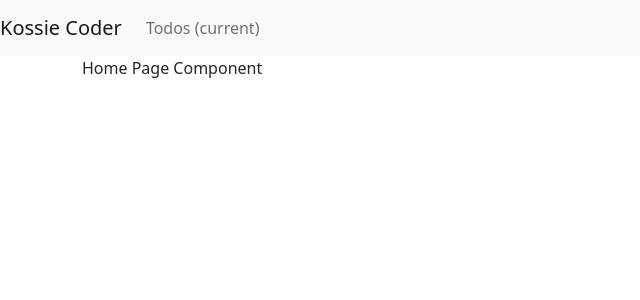
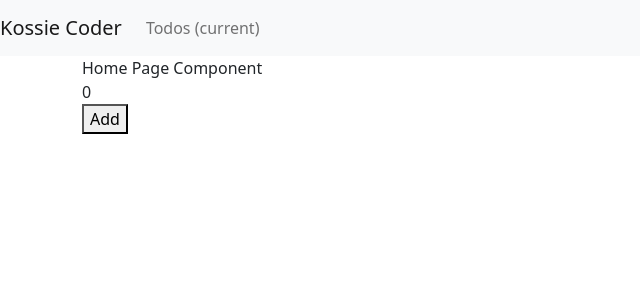
Before and after one commit to sannimdev/vue3-beginner-kossiecoder, a Vue app: page / in a window 1280 px wide. Shown: the top 300 px of the page, without its empty margins (0-640 px from the left). Built offline with nearby package versions, Linux system fonts and the light colour scheme.

Commit message:
72강: toRefs

```diff
--- /dev/null
+++ b/src/composables/count.js
@@ -0,0 +1,9 @@
+import { reactive, toRefs } from 'vue';
+// composables에서 함수명을 use로 시작하는 것이 일반적(리액트 같은 느낌)
+export const useCount = () => {
+    const state = reactive({
+        count: 0,
+    });
+
+    return toRefs(state); // toRefs로 wrapping하여 반응성을 잃지 않도록 설정하기
+};
--- a/src/pages/index.vue
+++ b/src/pages/index.vue
@@ -1,9 +1,19 @@
 <template>
     <div>Home Page Component</div>
+    <div>{{ count }}</div>
+    <button @click="count++">Add</button>
 </template>
 
 <script>
-export default {};
+import { useCount } from '@/composables/count';
+
+export default {
+    setup() {
+        const { count } = useCount(); // toRefs를 사용하지 않았으면 반응성을 잃는다.
+        console.log(count);
+        return { count };
+    },
+};
 </script>
 
 <style></style>
```
